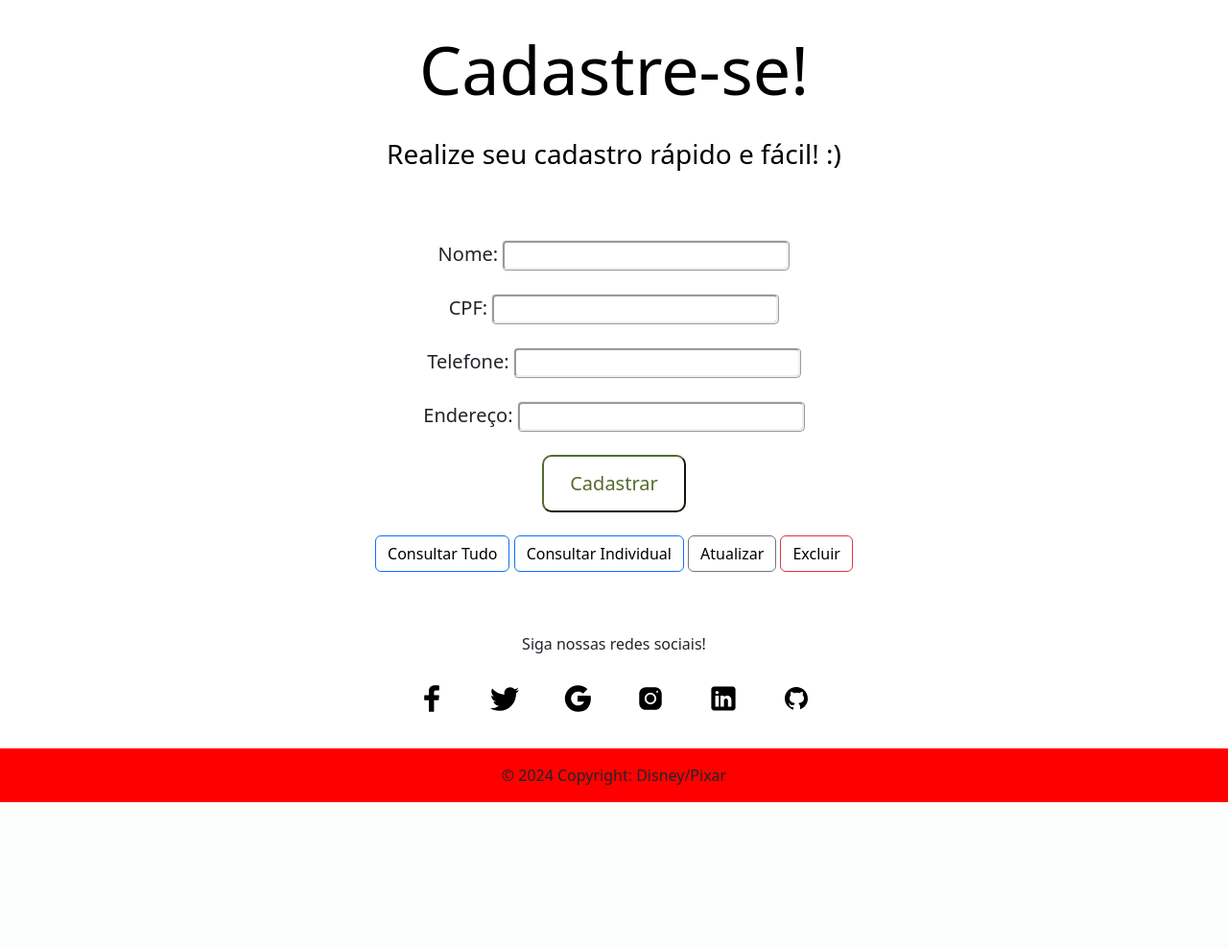
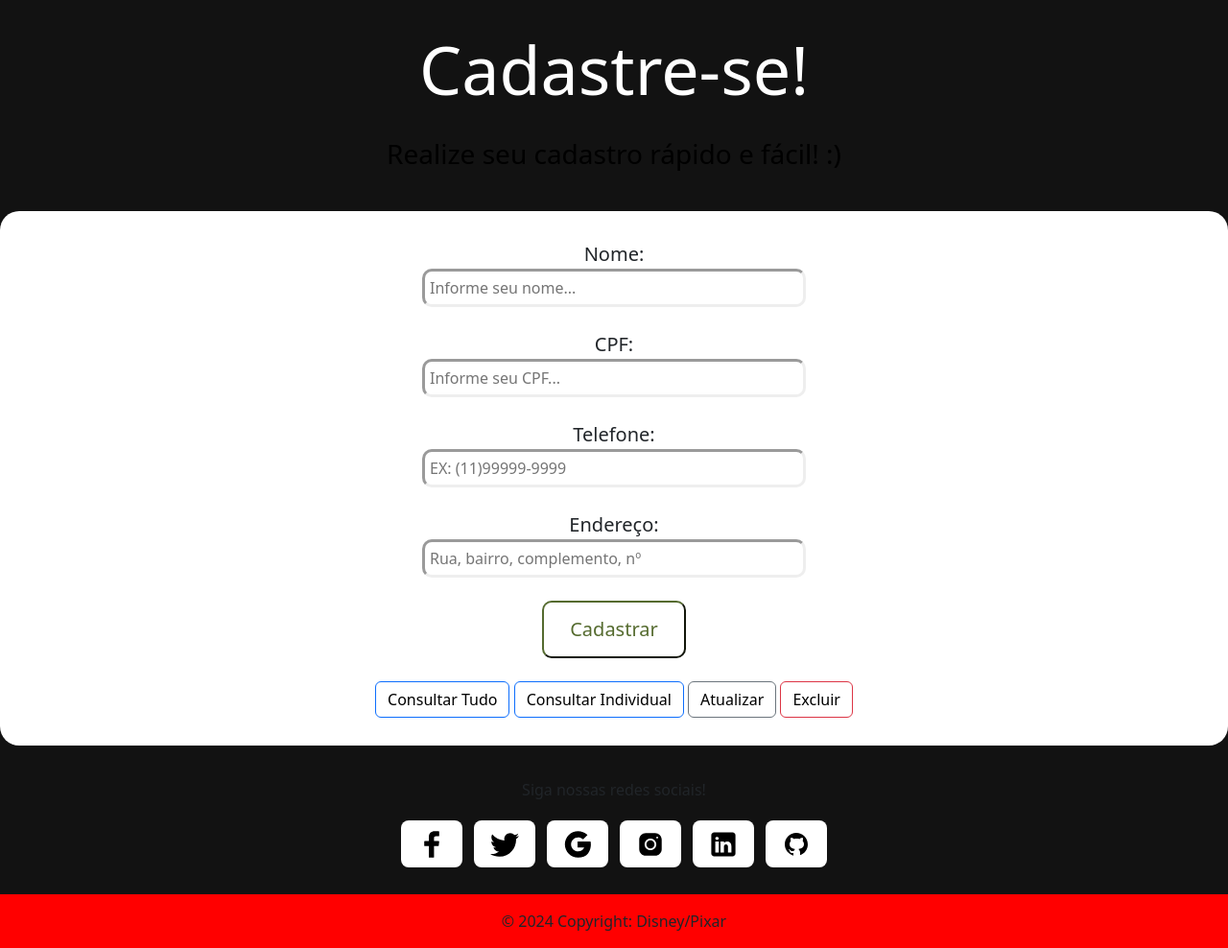
Before and after one commit to EsterTrindade/CRUD, a Flask app: page /cadastro in a window 1280 px wide. Shown: the part 86-1074 px from the top of the page at 96% size. Before the commit the page ends 922 px from the top, so only its background shows below. Run offline with Flask 3, Linux system fonts and the light colour scheme.

Commit message:
quinto commit

```diff
--- a/app/routes.py
+++ b/app/routes.py
@@ -21,6 +21,10 @@ def cadastro():
 @app.route('/atualizacao')
 def atualizacao():
     return render_template('atualizacao.html', titulo="atualizar")
+
+@app.route('/deletar')
+def deletar():
+    return render_template('deletar.html', titulo="excluir cadastro")
 
 
 @app.route('/cadastrarUsuario', methods=['POST'])
@@ -79,10 +83,16 @@ def atualizar():
     except Exception as e:
         return f'Algo deu errado\n {e}'
 
-@app.route('/excluir')
+@app.route('/excluir', methods=['POST'])
 def excluir():
     try:
-        requisicao = requests.delete(f'{link}/cadastro/-O8wzTQSP7zid_iv1msV/.json')
+        requisicao = requests.get(f'{link}/cadastro/.json')
+        dicionario = requisicao.json()
+        cpf = request.form.get("cpf")
+        for codigo in dicionario:
+            chave = dicionario[codigo]['cpf']
+            if chave == cpf:
+                requisicao = requests.delete(f'{link}/cadastro/{codigo}/.json')
         return "Excluído com sucesso!"
     except Exception as e:
         return f'Algo deu errado\n {e}'
--- a/app/static/estilo.css
+++ b/app/static/estilo.css
@@ -1,11 +1,12 @@
 body{
-background-color: #ffffff;
+background-color: #121212;
+align-itens: center;
 }
 
 h1{
 font-size: 70px;
 text-align: center;
-color: #000000;
+color: #ffffff;
 margin-top: 30px;
 margin-bottom: 30px;
 }
@@ -40,7 +41,7 @@ font-size: 17px
 /* PÁGINA INICIAL (INDEX) */
 
 #btnindex{
-margin-left: 25%;
+margin-left: 34%;
 width: 500px;
 height: 60px;
 font-size: 25px;
@@ -54,7 +55,7 @@ margin-bottom: 30px;
 
 /* PÁGINA CADASTRO */
 
-#forcadastro{
+form{
 margin-top: 10px;
 margin-bottom: 10px;
 padding-top: 30px;
@@ -69,9 +70,10 @@ font-size: 20px;
 }
 
 input{
-border-radius: 5px;
-border: ridge;
-width: 300px;
+padding: 5px;
+border-radius: 10px;
+border: inset;
+width: 400px;
 }
 
 .btn{
@@ -92,3 +94,18 @@ border-radius: 10px;
 }
 
 /* FIM PÁGINA DE CADASTRO */
+
+/* PÁGINA EXCLUIR */
+
+#btnecluir{
+width: 150px;
+height: 60px;
+font-size: 20px;
+color: #FF0000;
+background-color: #FFFFFF;
+border-color: #FF0000;
+border-decoration: none;
+border-radius: 10px;
+}
+
+/* FIM PÁGINA EXCLUIR */
--- a/app/templates/cadastro.html
+++ b/app/templates/cadastro.html
@@ -8,17 +8,17 @@
 <div id="forcadastro">
   <form action="/cadastrarUsuario" method="POST">
 
-    <label>Nome: </label>
-    <input type="text" name="nome" id="nome"/><br><br>
+    <label>Nome: </label><br>
+    <input type="text" name="nome" id="nome" placeholder="Informe seu nome..."/><br><br>
 
-    <label>CPF: </label>
-    <input type="text" name="cpf" id="cpf"/><br><br>
+    <label>CPF: </label><br>
+    <input type="text" name="cpf" id="cpf" placeholder="Informe seu CPF..."/><br><br>
 
-    <label>Telefone: </label>
-    <input type="text" name="telefone" id="telefone"/><br><br>
+    <label>Telefone: </label><br>
+    <input type="text" name="telefone" id="telefone" placeholder="EX: (11)99999-9999"/><br><br>
 
-    <label>Endereço: </label>
-    <input type="text" name="endereco" id="endereco"/><br><br>
+    <label>Endereço: </label><br>
+    <input type="text" name="endereco" id="endereco" placeholder="Rua, bairro, complemento, nº"/><br><br>
 
 
     <button id="btncadastro">Cadastrar</button><br><br>
@@ -27,10 +27,10 @@
       <button type="button" class="btn btn-outline-primary"><a href="/listar">Consultar Tudo</a></button>
       <button type="button" class="btn btn-outline-primary"><a href="/listarIndividual">Consultar Individual</a></button>
       <button type="button" class="btn btn-outline-secondary"><a href="/atualizacao">Atualizar</a></button>
-      <button type="button" class="btn btn-outline-danger"><a href="/excluir">Excluir</a></button>
-    </div>
+      <button type="button" class="btn btn-outline-danger"><a href="/deletar">Excluir</a></button>
+    </div><br>
 
-  </form><br>
+  </form>
 
 </div>
 
--- a/app/templates/index.html
+++ b/app/templates/index.html
@@ -1,5 +1,6 @@
 {% extends 'base.html' %}
 {% block conteudo %}
+
 <div id="ftindex">
       <img src="static/carros-banner.jpg" class="d-block w-100" alt="...">
 </div>
```
Also changed, not shown: app/templates/atualizacao.html (+17 -9 lines), app/templates/deletar.html (added, +25 -0 lines).
